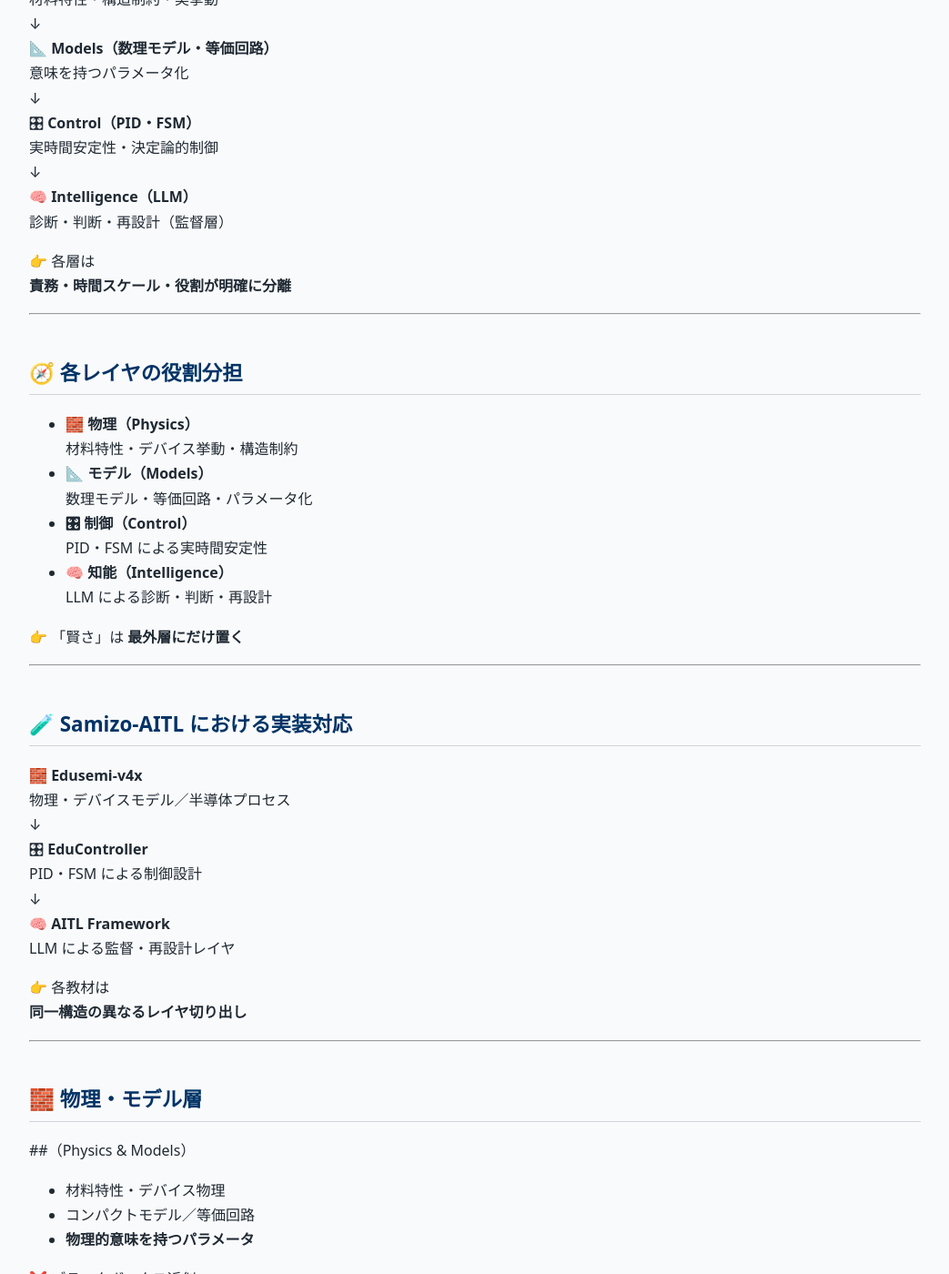
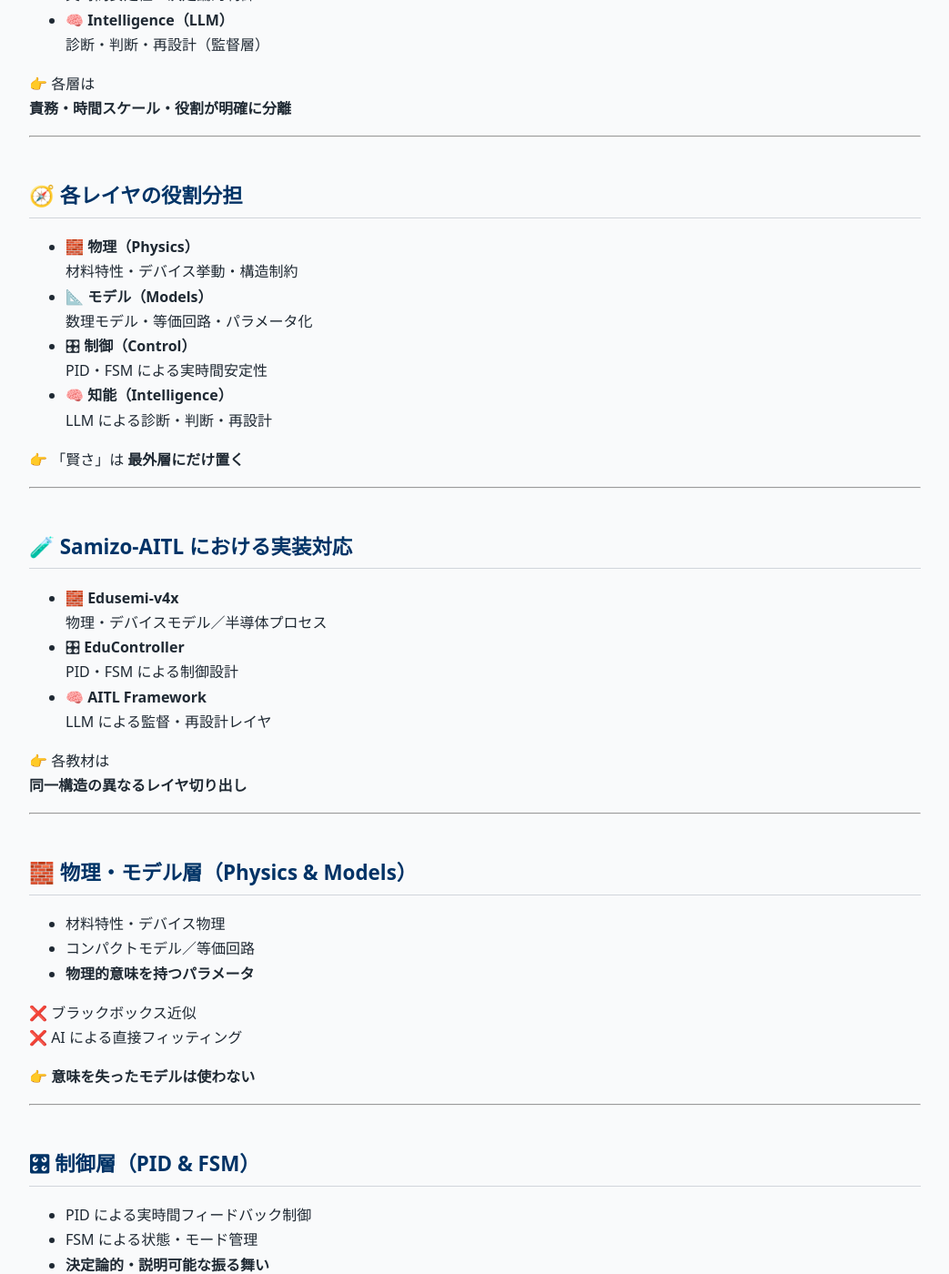
Before and after one commit to Samizo-AITL/Samizo-AITL.github.io, a Jekyll site: the page built from about/marp/samizo-aitl-presentation.md, in a window 1280 px wide and 1400 px high, scrolled down 804 px. Shown: the whole window at 91% size, without its empty margins (118-1161 px from the left). Built offline with Jekyll 4.4.1, drawn with Linux system fonts in a browser that asks for light colours; our own code applies the rules of GitHub Pages for plain Markdown files; some of the changed text lies outside the part shown.

Commit message:
Update samizo-aitl-presentation.md

```diff
--- a/about/marp/samizo-aitl-presentation.md
+++ b/about/marp/samizo-aitl-presentation.md
@@ -5,8 +5,7 @@
 size: 16:9
 ---
 
-# 🧱 Physical-First 工学と
-# 🧠 知能制御アーキテクチャ
+# 🧱 Physical-First 工学と 🧠 知能制御アーキテクチャ
 
 ### 半導体／制御／AI の統合設計思想
 
@@ -27,17 +26,14 @@
 
 ## 🏗 工学システムの階層構造（概念）
 
-🧱 **Physics（物理・材料・デバイス）**
-材料特性・構造制約・実挙動
-↓
-📐 **Models（数理モデル・等価回路）**
-意味を持つパラメータ化
-↓
-🎛 **Control（PID・FSM）**
-実時間安定性・決定論的制御
-↓
-🧠 **Intelligence（LLM）**
-診断・判断・再設計（監督層）
+- 🧱 **Physics（物理・材料・デバイス）**
+  材料特性・構造制約・実挙動
+- 📐 **Models（数理モデル・等価回路）**
+  意味を持つパラメータ化
+- 🎛 **Control（PID・FSM）**
+  実時間安定性・決定論的制御
+- 🧠 **Intelligence（LLM）**
+  診断・判断・再設計（監督層）
 
 👉 各層は
 **責務・時間スケール・役割が明確に分離**
@@ -46,13 +42,13 @@
 
 ## 🧭 各レイヤの役割分担
 
-- **🧱 物理（Physics）**
+- 🧱 **物理（Physics）**
   材料特性・デバイス挙動・構造制約
-- **📐 モデル（Models）**
+- 📐 **モデル（Models）**
   数理モデル・等価回路・パラメータ化
-- **🎛 制御（Control）**
+- 🎛 **制御（Control）**
   PID・FSM による実時間安定性
-- **🧠 知能（Intelligence）**
+- 🧠 **知能（Intelligence）**
   LLM による診断・判断・再設計
 
 👉 「賢さ」は **最外層にだけ置く**
@@ -61,22 +57,19 @@
 
 ## 🧪 Samizo-AITL における実装対応
 
-🧱 **Edusemi-v4x**
-物理・デバイスモデル／半導体プロセス
-↓
-🎛 **EduController**
-PID・FSM による制御設計
-↓
-🧠 **AITL Framework**
-LLM による監督・再設計レイヤ
+- 🧱 **Edusemi-v4x**
+  物理・デバイスモデル／半導体プロセス
+- 🎛 **EduController**
+  PID・FSM による制御設計
+- 🧠 **AITL Framework**
+  LLM による監督・再設計レイヤ
 
 👉 各教材は
 **同一構造の異なるレイヤ切り出し**
 
 ---
 
-## 🧱 物理・モデル層
-##（Physics & Models）
+## 🧱 物理・モデル層（Physics & Models）
 
 - 材料特性・デバイス物理
 - コンパクトモデル／等価回路
@@ -89,8 +82,7 @@
 
 ---
 
-## 🎛 制御層
-##（PID & FSM）
+## 🎛 制御層（PID & FSM）
 
 - PID による実時間フィードバック制御
 - FSM による状態・モード管理
@@ -102,8 +94,7 @@
 
 ---
 
-## 🧠 知能層
-##（LLM）
+## 🧠 知能層（LLM）
 
 - 上位監督としての意思決定
 - 故障解析・性能診断
```
Also changed, not shown: other parts of about/marp/samizo-aitl-presentation.md (+9 -12 lines).
